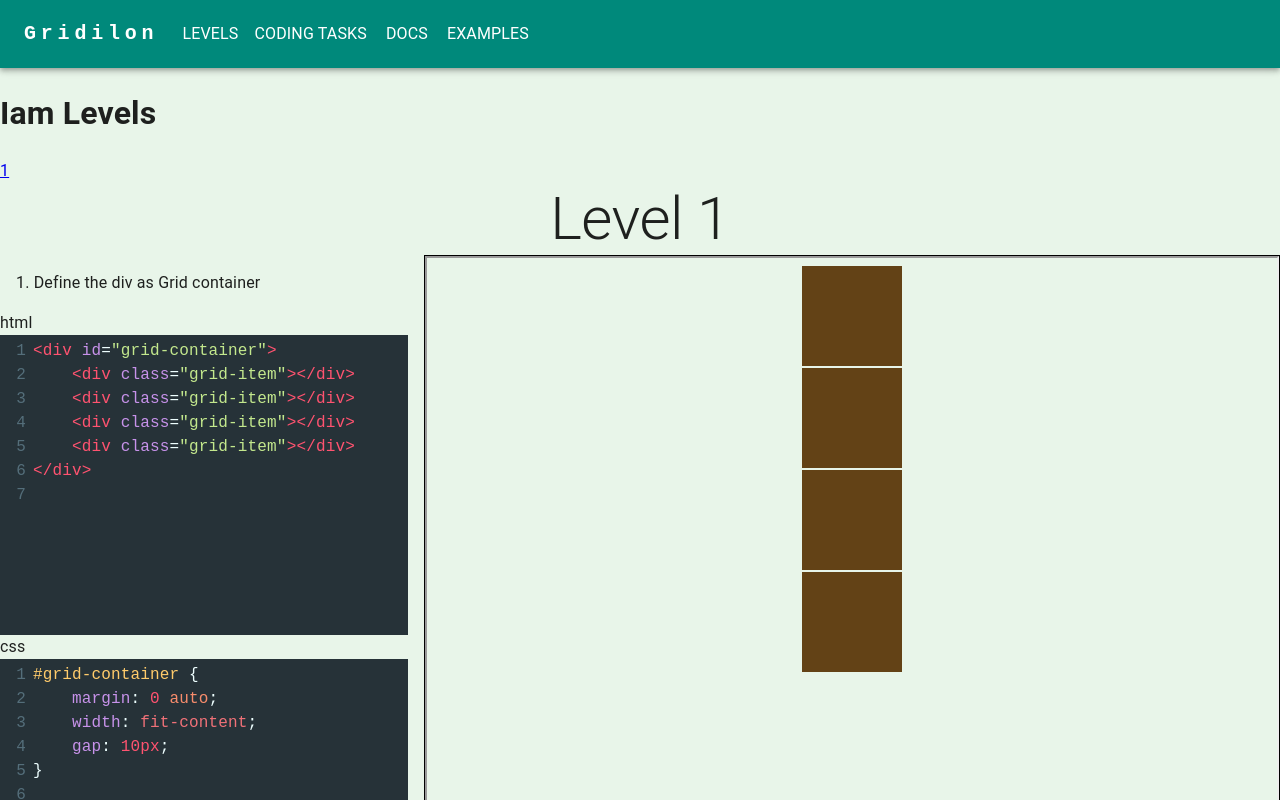
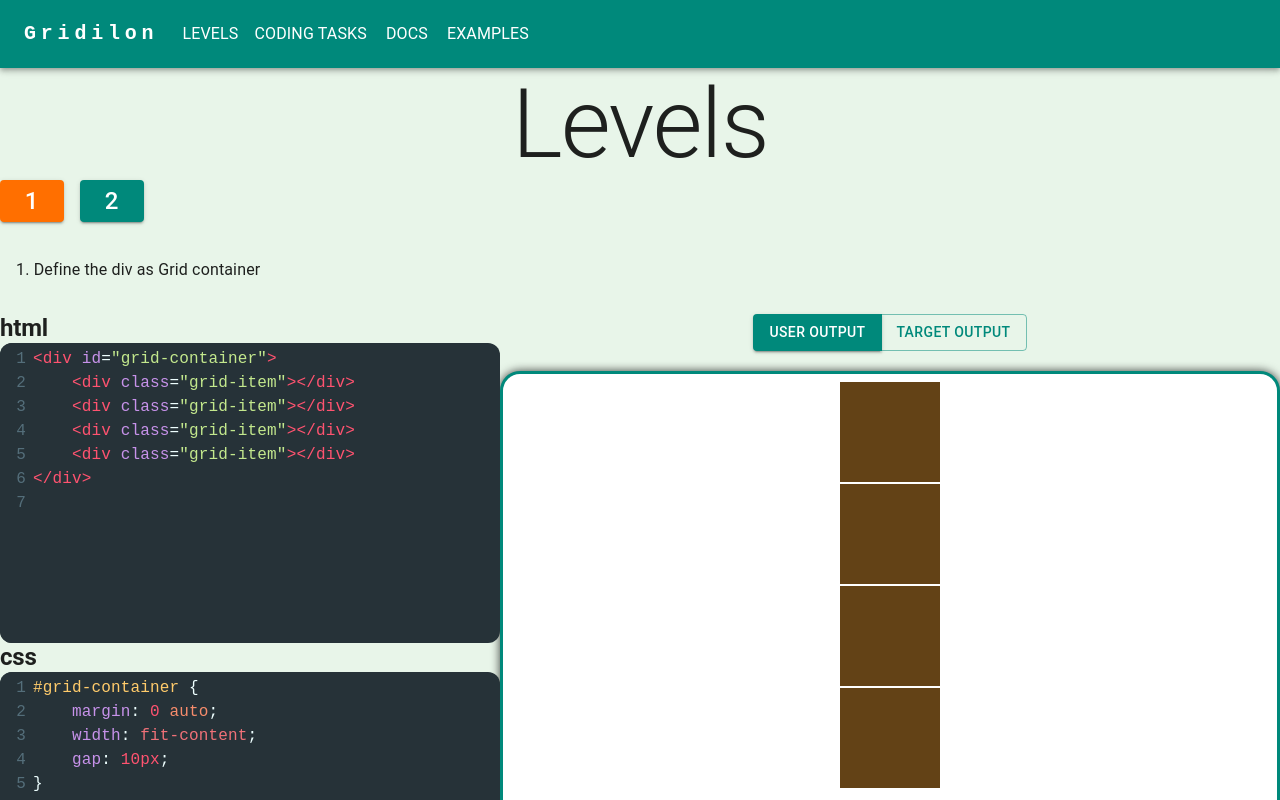
Before and after one commit to pelegsch666/grid, a React (Create React App) app: page /levels/1 in a window 1280 px wide. Shown: the top 800 px of the page. Built offline with nearby package versions, Linux system fonts and the light colour scheme.

Commit message:
improve style

```diff
--- a/src/data/levels.ts
+++ b/src/data/levels.ts
@@ -4,6 +4,58 @@ import { Level } from 'types';
 export const levels: Level[] = [
 	{
 		id: '1',
+		instructions: ['Define the div as Grid container'],
+		correctAnswer: {
+			javascript: '',
+			html: `<div id="grid-container">
+    <div class="grid-item"></div>
+    <div class="grid-item"></div>
+    <div class="grid-item"></div>
+    <div class="grid-item"></div>
+</div>
+			`,
+			css: `#grid-container {
+	display: grid;
+	grid-template-columns: 1fr 1fr;
+	margin: 0 auto;
+	width: fit-content;
+	gap: 10px;
+}
+
+.grid-item {
+	background-color: rgb(99, 66, 22);
+	width: 100px;
+	height: 100px;
+	margin: 2px;
+}
+			`,
+		},
+		userAnswer: {
+			javascript: '',
+			html: `<div id="grid-container">
+    <div class="grid-item"></div>
+    <div class="grid-item"></div>
+    <div class="grid-item"></div>
+    <div class="grid-item"></div>
+</div>
+			`,
+			css: `#grid-container {
+	margin: 0 auto;
+	width: fit-content;
+	gap: 10px;
+}
+
+.grid-item {
+	background-color: rgb(99, 66, 22);
+	width: 100px;
+	height: 100px;
+	margin: 2px;
+}
+			`,
+		},
+	},
+	{
+		id: '2',
 		instructions: ['Define the div as Grid container'],
 		correctAnswer: {
 			javascript: '',
--- a/src/views/Levels/Levels.tsx
+++ b/src/views/Levels/Levels.tsx
@@ -1,6 +1,7 @@
 // imports from 3rd party libraries
-import { Stack } from '@mui/material';
-import { NavLink, Outlet } from 'react-router-dom';
+import { themeHelpers } from '@/utils/helpers';
+import { Button, Stack, Typography, useTheme } from '@mui/material';
+import { NavLink, Outlet, useParams } from 'react-router-dom';
 import { useRecoilValue } from 'recoil';
 
 // store
@@ -11,14 +12,50 @@ export interface LevelLinkProps {
 }
 
 export const LevelLink = ({ levelIndex }: LevelLinkProps) => {
-	return <NavLink to={`/levels/${levelIndex + 1}`}>{levelIndex + 1}</NavLink>;
+	const { levelNumber } = useParams();
+	const isCurrentLevel = Number(levelNumber) === levelIndex + 1;
+	const { palette } = useTheme();
+	console.log(palette);
+	return (
+		<Button
+			variant="contained"
+			sx={{
+				backgroundColor: isCurrentLevel
+					? palette.secondary.main
+					: palette.primary.main,
+
+				fontSize: '1.5rem',
+				padding: '0',
+
+				'&:hover': {
+					backgroundColor: isCurrentLevel
+						? palette.secondary.dark
+						: palette.primary.dark,
+				},
+			}}
+		>
+			<NavLink
+				style={{
+					textDecoration: 'none',
+					color: 'inherit',
+					width: '100%',
+					height: '100%',
+				}}
+				to={`/levels/${levelIndex + 1}`}
+			>
+				{levelIndex + 1}
+			</NavLink>
+		</Button>
+	);
 };
 
 export const Levels = () => {
 	const levels = useRecoilValue(levelsState);
 	return (
 		<>
-			<h1>Iam Levels</h1>
+			<Typography variant="h1" textAlign="center">
+				Levels
+			</Typography>
 			<Stack direction="row" spacing={2}>
 				{levels.map((level, index) => (
 					<LevelLink key={level.id} levelIndex={index} />
--- a/src/views/Levels/components/CodeEditor/CodeEditor.tsx
+++ b/src/views/Levels/components/CodeEditor/CodeEditor.tsx
@@ -1,4 +1,5 @@
 // imports from 3rd party libraries
+import { Stack } from '@mui/material';
 import { useRecoilValue } from 'recoil';
 
 // components
@@ -15,9 +16,14 @@ export const CodeEditor = () => {
 
 	return (
 		<>
-			<CodePanel mode={MODES.HTML} code={currentLevel?.userAnswer?.html} />
-			<CodePanel mode={MODES.CSS} code={currentLevel?.userAnswer?.css} />
-			<CodePanel mode={MODES.JS} code={currentLevel?.userAnswer?.javascript} />
+			<Stack>
+				<CodePanel mode={MODES.HTML} code={currentLevel?.userAnswer?.html} />
+				<CodePanel mode={MODES.CSS} code={currentLevel?.userAnswer?.css} />
+				<CodePanel
+					mode={MODES.JS}
+					code={currentLevel?.userAnswer?.javascript}
+				/>
+			</Stack>
 		</>
 	);
 };
--- /dev/null
+++ b/src/views/Levels/components/CodePanel/CodePanel.css
@@ -0,0 +1,4 @@
+.CodeMirror {
+	border-radius: 12px;
+	min-width: 500px;
+}
--- a/src/views/Levels/components/CodePanel/CodePanel.tsx
+++ b/src/views/Levels/components/CodePanel/CodePanel.tsx
@@ -8,6 +8,7 @@ import 'codemirror/theme/material.css';
 import { useEffect, useState } from 'react';
 import { UnControlled as CodeMirror } from 'react-codemirror2';
 
+import { Typography } from '@mui/material';
 import { useRecoilValue, useSetRecoilState } from 'recoil';
 
 // types
@@ -15,6 +16,9 @@ import { CodePanelProps } from 'views/Levels/components/CodePanel/CodePanel.type
 
 // store
 import { currentLevelState, userAnswerOutputState } from 'store';
+
+// styles
+import './CodePanel.css';
 
 export const CodePanel = ({ mode }: CodePanelProps) => {
 	const currentLevel = useRecoilValue(currentLevelState);
@@ -39,7 +43,15 @@ export const CodePanel = ({ mode }: CodePanelProps) => {
 
 	return (
 		<>
-			<div>{mode}</div>
+			<Typography
+				variant="h2"
+				sx={{
+					fontSize: '1.5rem',
+					fontWeight: 'bold',
+				}}
+			>
+				{mode}
+			</Typography>
 			<CodeMirror
 				onChange={(editor, data, value) => onChange(editor, data, value)}
 				options={{
--- a/src/views/Levels/components/LevelTemplate/LevelTemplate.tsx
+++ b/src/views/Levels/components/LevelTemplate/LevelTemplate.tsx
@@ -1,5 +1,5 @@
 // imports from 3rd party libraries
-import { Stack, Typography } from '@mui/material';
+import { Stack } from '@mui/material';
 import { useEffect, useState } from 'react';
 import { useParams } from 'react-router-dom';
 
@@ -24,20 +24,24 @@ export const LevelTemplate = () => {
 
 	return (
 		<>
-			<Typography
-				variant="h2"
+			<Stack
+				spacing={2}
 				sx={{
-					textAlign: 'center',
+					marginTop: '20px',
 				}}
 			>
-				Level {levelNumber}
-			</Typography>
-			<Stack direction="row" spacing={2}>
-				<Stack>
-					<Instructions instructions={currentLevel.instructions} />
+				<Instructions instructions={currentLevel.instructions} />
+
+				<Stack
+					direction="row"
+					sx={{
+						justifyContent: 'space-between',
+						width: '100%',
+					}}
+				>
 					<CodeEditor />
+					<Output />
 				</Stack>
-				<Output />
 			</Stack>
 		</>
 	);
--- a/src/views/Levels/components/Output/Output.tsx
+++ b/src/views/Levels/components/Output/Output.tsx
@@ -1,5 +1,5 @@
 // imports from 3rd party libraries
-import { Box } from '@mui/material';
+import { Box, Button, ButtonGroup, useTheme } from '@mui/material';
 import { useEffect, useState } from 'react';
 import { useRecoilValue } from 'recoil';
 
@@ -7,14 +7,20 @@ import { useRecoilValue } from 'recoil';
 import { OutputProps } from 'views/Levels/components/Output/Output.types';
 
 // store
-import { userAnswerOutputState } from 'store';
+import { currentLevelState, userAnswerOutputState } from 'store';
 
 export const Output = (props: OutputProps) => {
 	const userAnswerOutput = useRecoilValue(userAnswerOutputState);
+	const currentLevel = useRecoilValue(currentLevelState);
 	const [html, setHtml] = useState('');
 	const [css, setCss] = useState('');
 	const [javascript, setJavascript] = useState('');
-	const [iframeContent, setIframeContent] = useState('');
+	const [iframeContentUser, setIframeContentUser] = useState('');
+	const [iframeContentTarget, setIframeContentTarget] = useState('');
+	const [currentOutput, setCurrentOutput] = useState('user');
+	const theme = useTheme();
+
+	console.log('theme.palette.secondary', theme.palette.secondary);
 
 	useEffect(() => {
 		setHtml(userAnswerOutput?.html);
@@ -23,7 +29,27 @@ export const Output = (props: OutputProps) => {
 	}, [userAnswerOutput]);
 
 	useEffect(() => {
-		setIframeContent(`
+		const { html, css, javascript } = currentLevel?.correctAnswer || {};
+		setIframeContentTarget(`
+		<!DOCTYPE html>
+		<html>
+		  <head>
+			<style>
+			  ${css}
+			</style>
+		  </head>
+		  <body>
+			${html}
+			<script>
+			${javascript}
+			</script>
+		  </body>
+		</html>
+	  `);
+	}, [currentLevel?.correctAnswer]);
+
+	useEffect(() => {
+		setIframeContentUser(`
 		<!DOCTYPE html>
 		<html>
 		  <head>
@@ -41,18 +67,54 @@ export const Output = (props: OutputProps) => {
 	  `);
 	}, [html, css, javascript, userAnswerOutput]);
 
+	const handleOutputChange = (output: 'user' | 'target') => {
+		setCurrentOutput(output);
+	};
+
 	return (
 		<Box
 			sx={{
-				border: '1px solid black',
-				width: '100%',
+				minWidth: 'fit-content',
+				width: '1200px',
 			}}
 		>
+			<ButtonGroup
+				sx={{
+					justifyContent: 'center',
+					width: '100%',
+					marginBottom: '20px',
+				}}
+			>
+				<Button
+					variant={currentOutput === 'user' ? 'contained' : 'outlined'}
+					onClick={() => handleOutputChange('user')}
+				>
+					User Output
+				</Button>
+				<Button
+					variant={currentOutput === 'target' ? 'contained' : 'outlined'}
+					onClick={() => handleOutputChange('target')}
+				>
+					Target Output
+				</Button>
+			</ButtonGroup>
+
 			<iframe
 				title="iframe"
 				width="100%"
-				height="100%"
-				srcDoc={iframeContent}
+				style={{
+					backgroundColor: 'white',
+					borderStyle: 'solid',
+					borderWidth: '3px',
+					borderColor: theme.palette.primary.main,
+					borderRadius: '20px',
+					height: 'calc(100% - 55px)',
+					boxShadow: '0px 0px 10px 0px rgba(0,0,0,0.75)',
+					float: 'right',
+				}}
+				srcDoc={
+					currentOutput === 'user' ? iframeContentUser : iframeContentTarget
+				}
 			/>
 		</Box>
 	);
--- a/tsconfig.json
+++ b/tsconfig.json
@@ -15,7 +15,7 @@
 		"isolatedModules": true,
 		"noEmit": true,
 		"jsx": "react-jsx",
-		"noUnusedLocals": true, // TODO: set as true before production
+		"noUnusedLocals": false, // TODO: set as true before production
 		"baseUrl": "src",
 		"paths": {
 			"@/*": ["*"]
```
Also changed, not shown: 1 other file (tests, documents, lock files or other folders).
